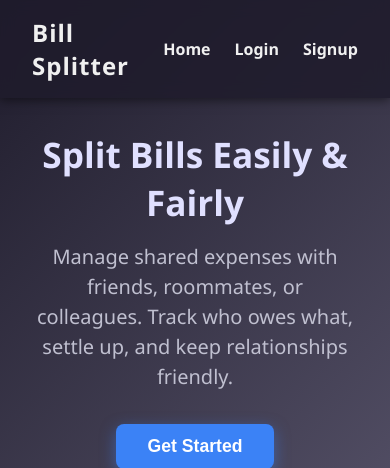
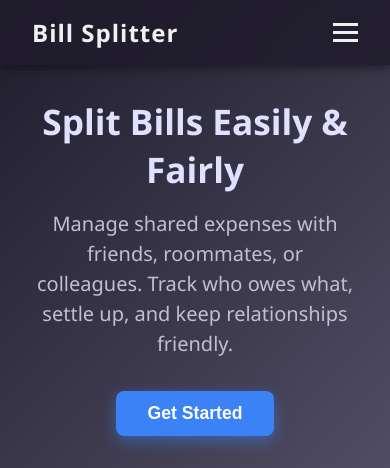
Before and after one commit to harshitvarshne/bill_splitter, a FastAPI app: page / in a window 390 px wide. Shown: the top 468 px of the page. Run offline with FastAPI, Linux system fonts and the light colour scheme.

Commit message:
Update home.html

```diff
--- a/templates/home.html
+++ b/templates/home.html
@@ -1,13 +1,13 @@
+
 <!DOCTYPE html>
 <html lang="en">
 <head>
   <script async src="https://pagead2.googlesyndication.com/pagead/js/adsbygoogle.js?client=ca-pub-3566854031519908"
      crossorigin="anonymous"></script>
   <meta charset="UTF-8" />
-  <meta name="viewport" content="width=device-width, initial-scale=1" />
+  <meta name="viewport" content="width=device-width, initial-scale=1.0" />
   <title>Bill Splitter App - Home</title>
   <style>
-    /* Reset & basics */
     * {
       margin: 0;
       padding: 0;
@@ -43,7 +43,7 @@
       box-shadow: 0 2px 10px rgba(0, 0, 0, 0.5);
       position: sticky;
       top: 0;
-      z-index: 100;
+      z-index: 1000;
     }
 
     .logo {
@@ -56,6 +56,41 @@
       display: flex;
       gap: 1.5rem;
       font-weight: 600;
+    }
+
+    .hamburger {
+      display: none;
+      flex-direction: column;
+      cursor: pointer;
+      gap: 5px;
+    }
+
+    .hamburger span {
+      height: 3px;
+      width: 25px;
+      background: #f0f0f0;
+      transition: 0.3s;
+    }
+
+    /* Mobile Nav */
+    .mobile-nav {
+      position: fixed;
+      top: 0;
+      right: -100%;
+      height: 100vh;
+      width: 70%;
+      background-color: #1f1c2c;
+      display: flex;
+      flex-direction: column;
+      align-items: center;
+      padding-top: 5rem;
+      gap: 2rem;
+      transition: right 0.3s ease;
+      font-size: 1.2rem;
+    }
+
+    .mobile-nav.active {
+      right: 0;
     }
 
     /* Hero section */
@@ -96,6 +131,7 @@
       cursor: pointer;
       box-shadow: 0 5px 15px rgba(59, 130, 246, 0.5);
       transition: background-color 0.3s ease, transform 0.3s ease;
+      animation: slideFromLeft 1s ease forwards;
     }
 
     .hero button:hover {
@@ -150,7 +186,6 @@
       color: #b0b0c0;
     }
 
-    /* Footer */
     footer {
       text-align: center;
       padding: 1rem 2rem;
@@ -162,29 +197,39 @@
 
     /* Animations */
     @keyframes fadeInUp {
-      from {
-        opacity: 0;
-        transform: translateY(20px);
-      }
-      to {
-        opacity: 1;
-        transform: translateY(0);
-      }
+      from { opacity: 0; transform: translateY(20px); }
+      to { opacity: 1; transform: translateY(0); }
+    }
+
+    @keyframes slideFromLeft {
+      from { opacity: 0; transform: translateX(-50px); }
+      to { opacity: 1; transform: translateX(0); }
     }
 
     /* Responsive */
     @media (max-width: 768px) {
+      .nav-links {
+        display: none;
+      }
+
+      .hamburger {
+        display: flex;
+      }
+
       .hero {
         padding: 2rem;
         align-items: center;
         text-align: center;
       }
+
       .hero h1 {
         font-size: 2.2rem;
       }
+
       .hero p {
         max-width: 100%;
       }
+
       .features {
         flex-direction: column;
         margin: 2rem 1rem 3rem 1rem;
@@ -201,7 +246,18 @@
       <a href="/login">Login</a>
       <a href="/signup">Signup</a>
     </div>
+    <div class="hamburger" onclick="toggleMobileNav(this)">
+      <span></span>
+      <span></span>
+      <span></span>
+    </div>
   </nav>
+
+  <div class="mobile-nav" id="mobileNav">
+    <a href="/" onclick="closeMobileNav()">Home</a>
+    <a href="/login" onclick="closeMobileNav()">Login</a>
+    <a href="/signup" onclick="closeMobileNav()">Signup</a>
+  </div>
 
   <section class="hero">
     <h1>Split Bills Easily & Fairly</h1>
@@ -231,5 +287,17 @@
     &copy; 2025 Bill Splitter App. All rights reserved.
   </footer>
 
+  <script>
+    function toggleMobileNav(btn) {
+      btn.classList.toggle("open");
+      document.getElementById("mobileNav").classList.toggle("active");
+    }
+
+    function closeMobileNav() {
+      document.getElementById("mobileNav").classList.remove("active");
+      document.querySelector(".hamburger").classList.remove("open");
+    }
+  </script>
+
 </body>
 </html>
```
